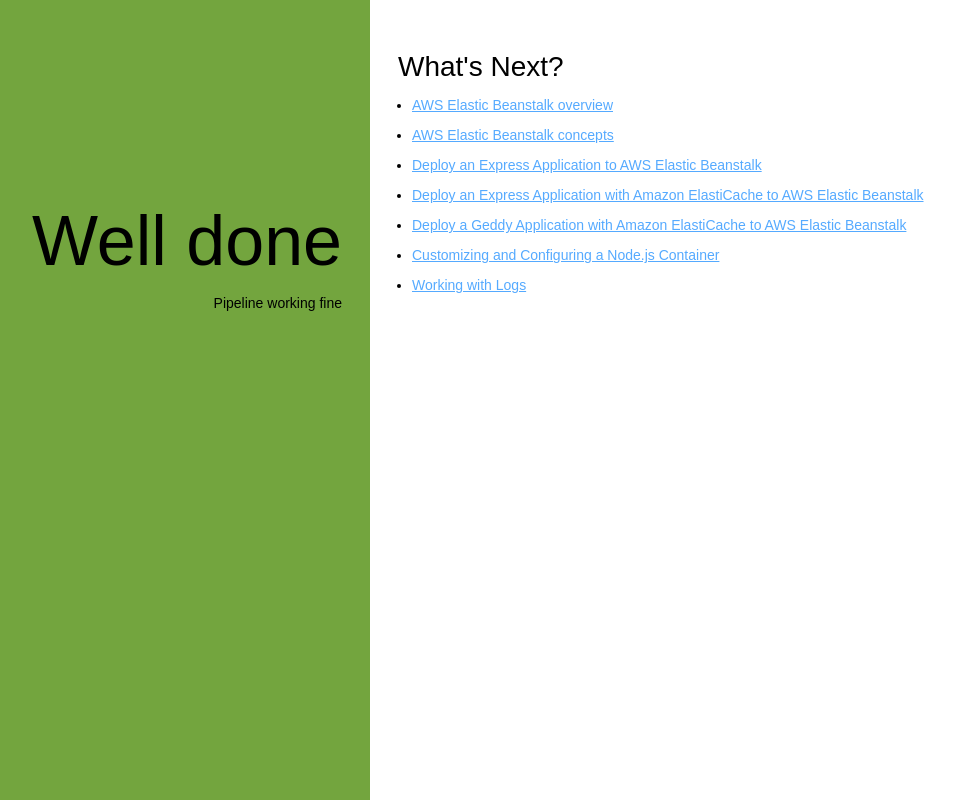
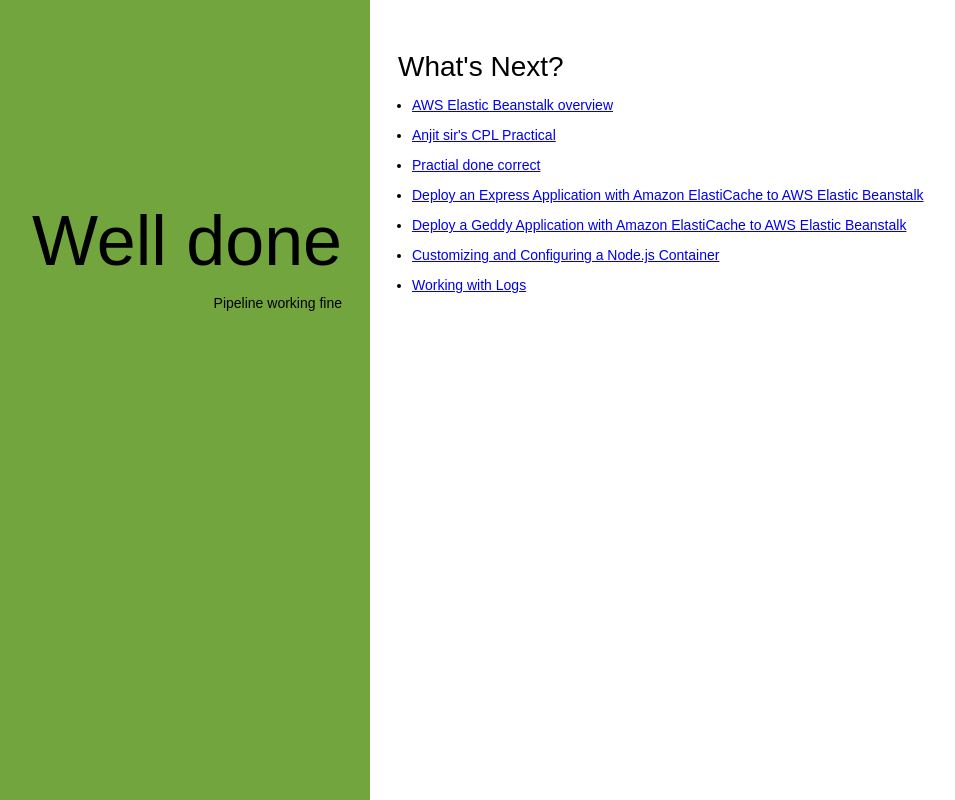
Before and after one commit to divitmishra/demo, a website: page index.html in a window 1280 px wide. Shown: the whole page, without its empty margins (270-1225 px from the left). Drawn offline with Linux system fonts and the light colour scheme.

Commit message:
Add files via upload

```diff
--- a/index.html
+++ b/index.html
@@ -21,7 +21,7 @@
         text-shadow: #fff 0px 0px 25px;
       }
       a {
-        color: #55aaff;
+        color: #66bbgg;
       }
       .textColumn, .linksColumn {
         padding: 2em;
@@ -81,8 +81,8 @@
       <h2>What's Next?</h2>
       <ul>
         <li><a href="http://docs.aws.amazon.com/elasticbeanstalk/latest/dg/Welcome.html">AWS Elastic Beanstalk overview</a></li>
-        <li><a href="http://docs.aws.amazon.com/elasticbeanstalk/latest/dg/concepts.html">AWS Elastic Beanstalk concepts</a></li>
-        <li><a href="http://docs.aws.amazon.com/elasticbeanstalk/latest/dg/create_deploy_nodejs_express.html">Deploy an Express Application to AWS Elastic Beanstalk</a></li>
+        <li><a href="http://docs.aws.amazon.com/elasticbeanstalk/latest/dg/concepts.html">Anjit sir's CPL Practical</a></li>
+        <li><a href="http://docs.aws.amazon.com/elasticbeanstalk/latest/dg/create_deploy_nodejs_express.html">Practial done correct</a></li>
         <li><a href="http://docs.aws.amazon.com/elasticbeanstalk/latest/dg/create_deploy_nodejs_express_elasticache.html">Deploy an Express Application with Amazon ElastiCache to AWS Elastic Beanstalk</a></li>
         <li><a href="http://docs.aws.amazon.com/elasticbeanstalk/latest/dg/create_deploy_nodejs_geddy_elasticache.html">Deploy a Geddy Application with Amazon ElastiCache to AWS Elastic Beanstalk </a></li>
         <li><a href="http://docs.aws.amazon.com/elasticbeanstalk/latest/dg/create_deploy_nodejs_custom_container.html">Customizing and Configuring a Node.js Container </a></li>
```
